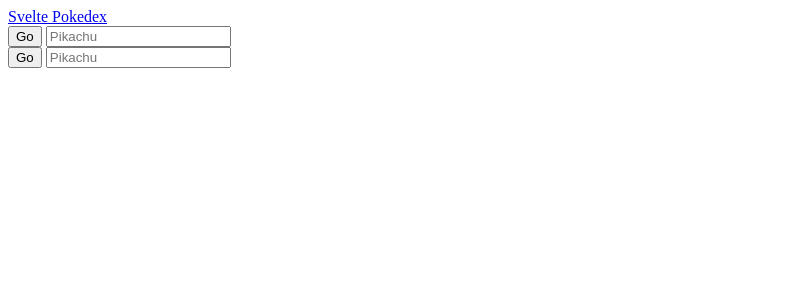
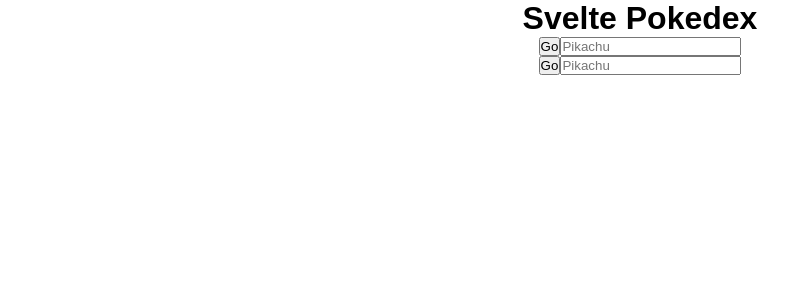
Before and after one commit to Antoine30000/sveltePokedexTp, a SvelteKit app: page /search in a window 1280 px wide. Shown: the top 300 px of the page, without its empty margins (0-812 px from the left). Built offline with nearby package versions, Linux system fonts and the light colour scheme.

Commit message:
style: added a few lines of css

```diff
--- a/src/routes/+layout.svelte
+++ b/src/routes/+layout.svelte
@@ -1,14 +1,15 @@
 <script lang="ts">
   import Search from '$lib/Search.svelte';
+  import '../styles.css'
 </script>
 
 <a href="/">
-	<div class="flex-container">
-	Svelte Pokedex
+	<div class="flex-container w-full">
+	<h1>Svelte Pokedex</h1>
 </div>
 </a>
 <!-- Not the cleanest header with the search as there is a search page which will show the search input twice -->
 <Search />
-<div class="flex-container">
+<div class="flex-container w-full">
 	<slot />
 </div>
--- a/src/routes/+page.svelte
+++ b/src/routes/+page.svelte
@@ -5,10 +5,10 @@
     const pokemons = $page.data.pokemons;
 </script>
 
-<div class="flex-container">
+<div class="grid w-full">
 	{#each pokemons as pokemon}
 	<a href="./{pokemon.name}">
-		<div class="flex-container">
+		<div class="flex-container flex-vertical preview w-full p-2 m-2">
 		  <!-- svelte-ignore a11y-missing-attribute -->
 		  <img src="{pokemon.image}">
 		  <span>{pokemon.name}</span>
--- a/src/routes/+page.ts
+++ b/src/routes/+page.ts
@@ -6,7 +6,7 @@
 }
 
 export const load: PageLoad = async ({ fetch }) => {
-	const pokemonsListReq = await fetch('https://pokeapi.co/api/v2/pokemon?limit=151');
+	const pokemonsListReq = await fetch('https://pokeapi.co/api/v2/pokemon?limit=18');
 	const pokemonsList = await pokemonsListReq.json();
 
 	let pokemons: PokemonMetadata[] = [];
--- a/src/routes/styles.css
+++ /dev/null
@@ -1,107 +0,0 @@
-@import '@fontsource/fira-mono';
-
-:root {
-	--font-body: Arial, -apple-system, BlinkMacSystemFont, 'Segoe UI', Roboto, Oxygen, Ubuntu,
-		Cantarell, 'Open Sans', 'Helvetica Neue', sans-serif;
-	--font-mono: 'Fira Mono', monospace;
-	--color-bg-0: rgb(202, 216, 228);
-	--color-bg-1: hsl(209, 36%, 86%);
-	--color-bg-2: hsl(224, 44%, 95%);
-	--color-theme-1: #ff3e00;
-	--color-theme-2: #4075a6;
-	--color-text: rgba(0, 0, 0, 0.7);
-	--column-width: 42rem;
-	--column-margin-top: 4rem;
-	font-family: var(--font-body);
-	color: var(--color-text);
-}
-
-body {
-	min-height: 100vh;
-	margin: 0;
-	background-attachment: fixed;
-	background-color: var(--color-bg-1);
-	background-size: 100vw 100vh;
-	background-image: radial-gradient(
-			50% 50% at 50% 50%,
-			rgba(255, 255, 255, 0.75) 0%,
-			rgba(255, 255, 255, 0) 100%
-		),
-		linear-gradient(180deg, var(--color-bg-0) 0%, var(--color-bg-1) 15%, var(--color-bg-2) 50%);
-}
-
-h1,
-h2,
-p {
-	font-weight: 400;
-}
-
-p {
-	line-height: 1.5;
-}
-
-a {
-	color: var(--color-theme-1);
-	text-decoration: none;
-}
-
-a:hover {
-	text-decoration: underline;
-}
-
-h1 {
-	font-size: 2rem;
-	text-align: center;
-}
-
-h2 {
-	font-size: 1rem;
-}
-
-pre {
-	font-size: 16px;
-	font-family: var(--font-mono);
-	background-color: rgba(255, 255, 255, 0.45);
-	border-radius: 3px;
-	box-shadow: 2px 2px 6px rgb(255 255 255 / 25%);
-	padding: 0.5em;
-	overflow-x: auto;
-	color: var(--color-text);
-}
-
-.text-column {
-	display: flex;
-	max-width: 48rem;
-	flex: 0.6;
-	flex-direction: column;
-	justify-content: center;
-	margin: 0 auto;
-}
-
-input,
-button {
-	font-size: inherit;
-	font-family: inherit;
-}
-
-button:focus:not(:focus-visible) {
-	outline: none;
-}
-
-@media (min-width: 720px) {
-	h1 {
-		font-size: 2.4rem;
-	}
-}
-
-.visually-hidden {
-	border: 0;
-	clip: rect(0 0 0 0);
-	height: auto;
-	margin: 0;
-	overflow: hidden;
-	padding: 0;
-	position: absolute;
-	width: 1px;
-	white-space: nowrap;
-}
--- /dev/null
+++ b/src/styles.css
@@ -0,0 +1,65 @@
+* {
+    padding: 0;
+    margin: 0;
+    box-sizing: border-box;
+    font-family: "Poppins", sans-serif;
+  }
+
+.flex-container {
+	display: flex;
+	align-items: center;
+	justify-content: center;
+	border-radius: 5px;
+}
+
+.flex-vertical{
+	flex-direction: column;
+}
+
+.flex-start {
+	display: flex;
+	align-items: flex-start;
+	justify-content: center;
+	border-radius: 5px;
+}
+
+.w-full {
+	width: 100%;
+}
+
+.preview {
+	background-color: antiquewhite;
+	display: flex;
+    justify-content: space-around;
+    margin: 20px 0 40px 0;
+}
+
+a {
+	text-decoration: none;
+	color: black;
+}
+
+.types {
+    display: flex;
+    justify-content: space-around;
+    margin: 20px 0 40px 0;
+  }
+
+.type {
+	font-size: 12px;
+    letter-spacing: 0.4px;
+    font-weight: 600;
+}
+
+.grid{
+	display: grid;
+	grid-template-columns: 1fr 1fr 1fr;
+}
+
+.p-3{
+	padding: 8px;
+}
+
+.m-2{
+	margin:8px
+}
```
Also changed, not shown: src/routes/[id]/+page.svelte (+5 -4 lines).
